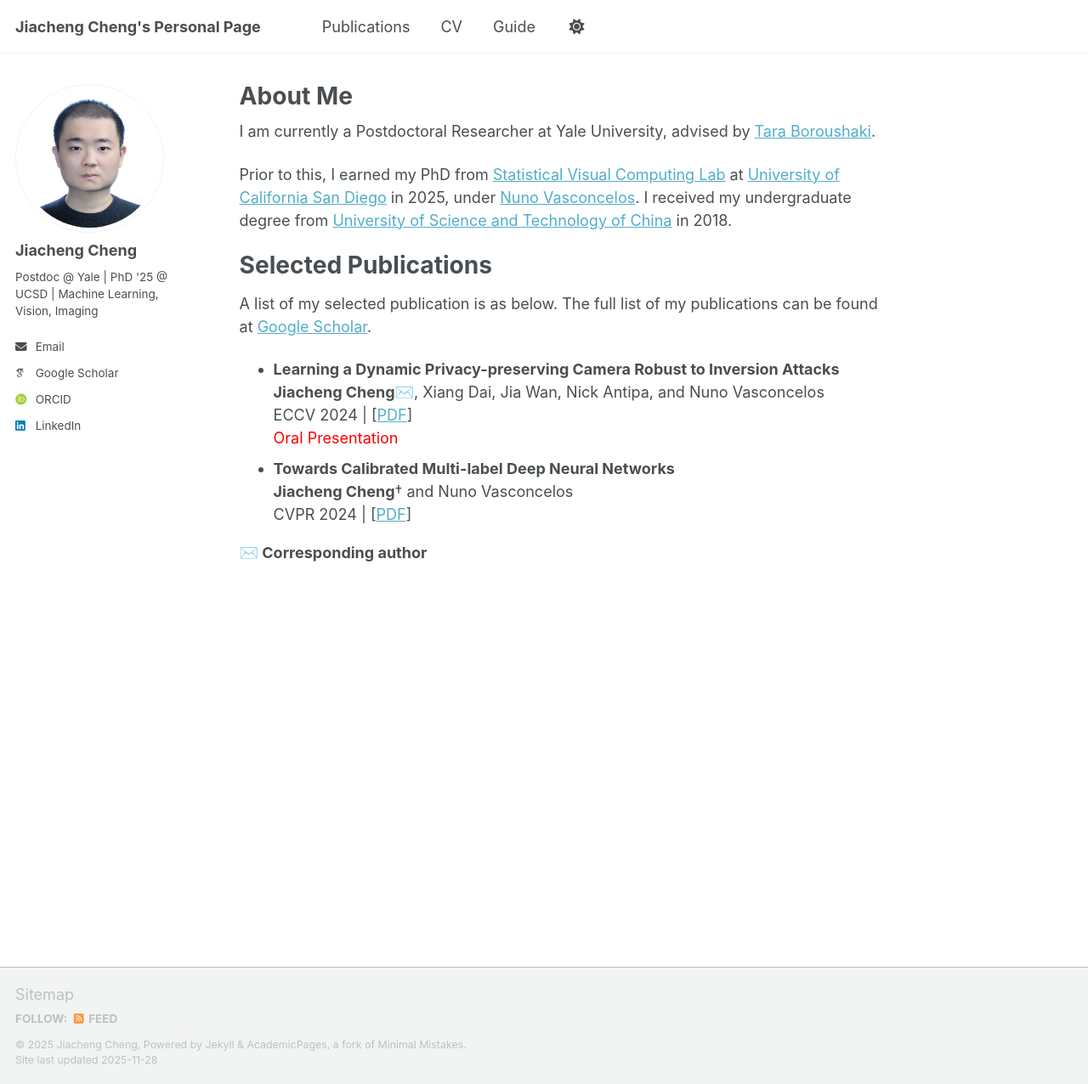
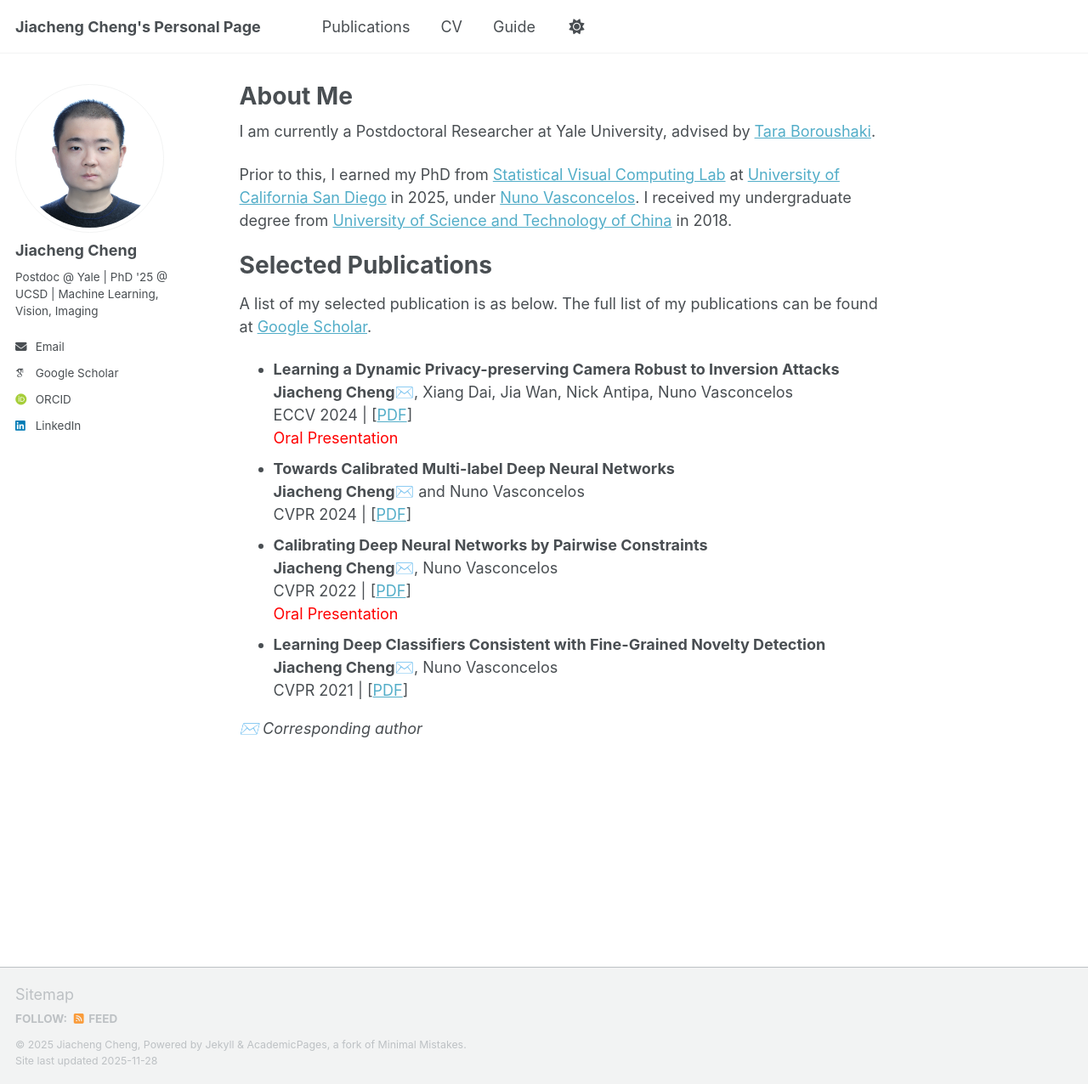
Before and after one commit to JiachengCheng96/JiachengCheng96.github.io, a Jekyll site: the page built from _pages/about.md, in a window 1280 px wide and 1276 px high. Shown: the whole window at 85% size. Built offline with Jekyll 4.4.1, drawn with Linux system fonts in a browser that asks for light colours; some web fonts are replaced; a script that is not in the unit is left out.

Commit message:
Update about.md

```diff
--- a/_pages/about.md
+++ b/_pages/about.md
@@ -17,12 +17,18 @@ Prior to this, I earned my PhD from  [Statistical Visual Computing Lab](http://w
 A list of my selected publication is as below. The full list of my publications can be found at [Google Scholar](https://scholar.google.com/citations?user=bWqc6Z8AAAAJ&hl).
 
 - **Learning a Dynamic Privacy-preserving Camera Robust to Inversion Attacks**
-  **Jiacheng Cheng**✉️, Xiang Dai, Jia Wan, Nick Antipa, and Nuno Vasconcelos
+  **Jiacheng Cheng**✉️, Xiang Dai, Jia Wan, Nick Antipa, Nuno Vasconcelos
   ECCV 2024 | [[PDF](#)]
   <span style="color:red;">Oral Presentation</span>
 - **Towards Calibrated Multi-label Deep Neural Networks**
-  **Jiacheng Cheng**† and Nuno Vasconcelos
+  **Jiacheng Cheng**✉️ and Nuno Vasconcelos
   CVPR 2024 | [[PDF](#)]
+- **Calibrating Deep Neural Networks by Pairwise Constraints**
+  **Jiacheng Cheng**✉️, Nuno Vasconcelos
+  CVPR 2022 | [[PDF](#)]
+  <span style="color:red;">Oral Presentation</span>
+- **Learning Deep Classifiers Consistent with Fine-Grained Novelty Detection**
+  **Jiacheng Cheng**✉️, Nuno Vasconcelos
+  CVPR 2021 | [[PDF](#)]
 
-
-**✉️ Corresponding author**
+*✉️ Corresponding author*
```
